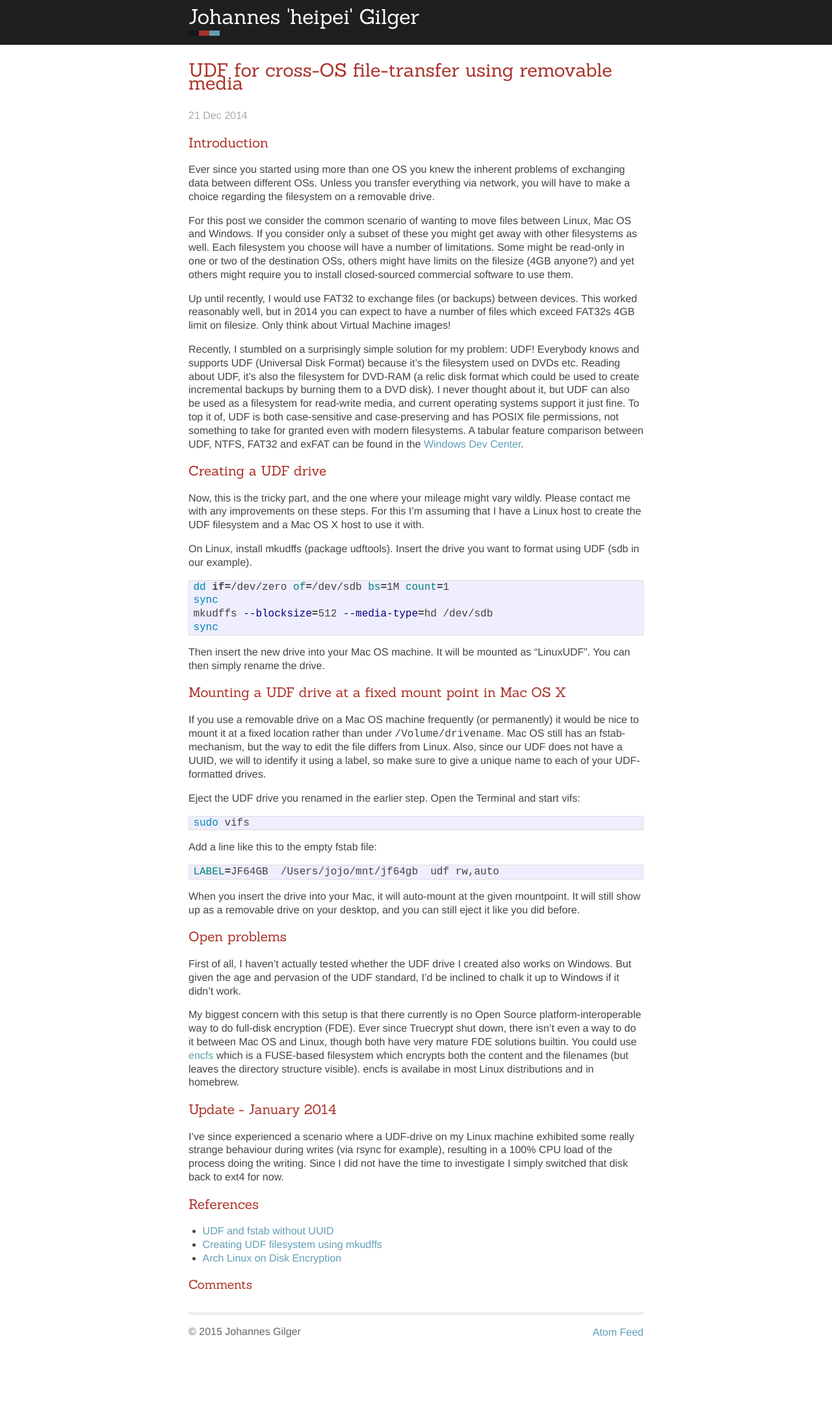
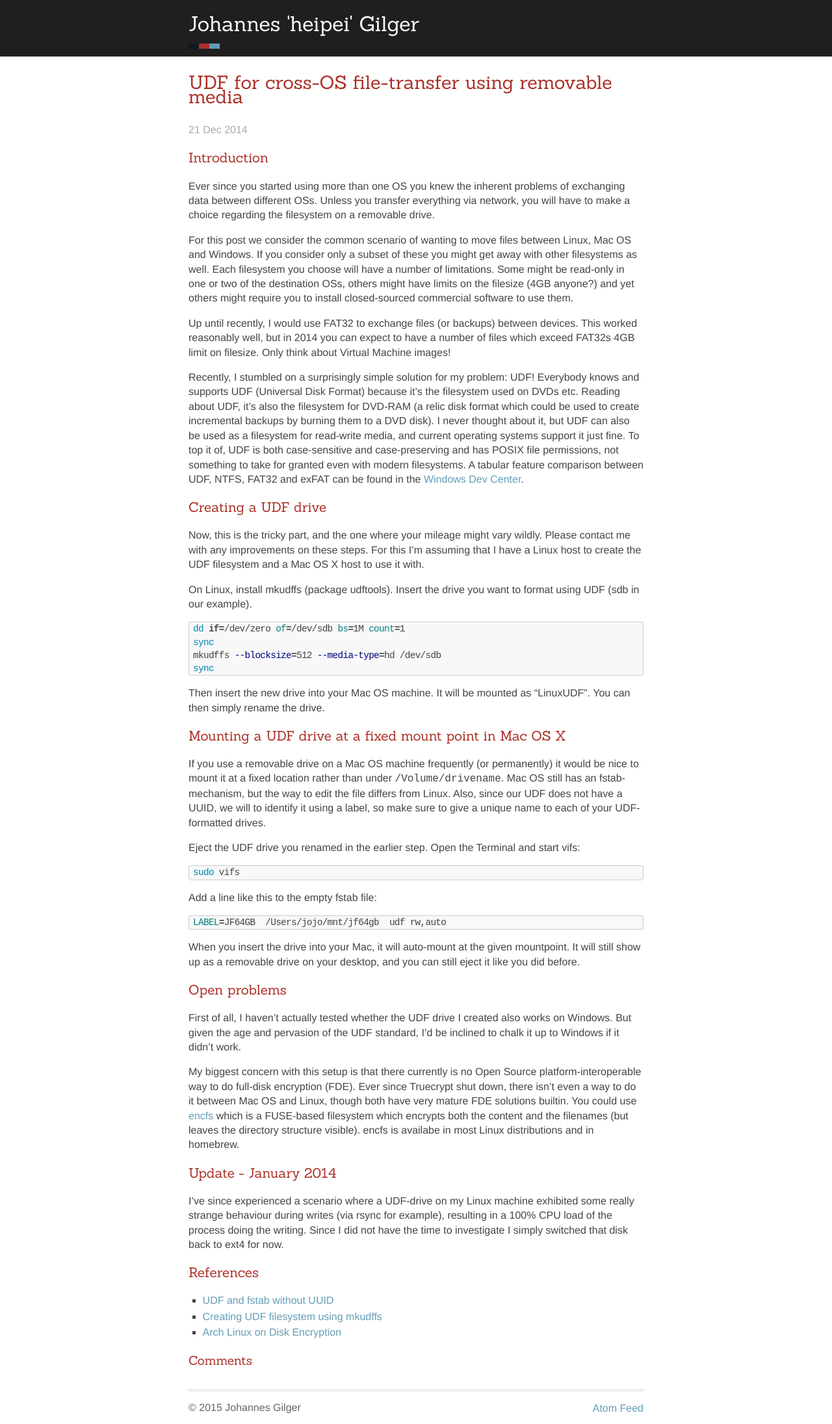
Before and after one commit to heipei/heipei.github.io, a Jekyll site: the page built from _posts/2014-12-21-UDF-for-cross-OS-file-transfer.markdown, in a window 1280 px wide. Shown: the whole page at 65% size. Built offline with Jekyll 4.4.1, drawn with Linux system fonts in a browser that asks for light colours; nearby versions of some CDN libraries; comment, search, counter and statistics services are not loaded; before the commit the page ends 2076 px from its top, so only the background shows below that.

```diff
--- a/_config.yml
+++ b/_config.yml
@@ -1,4 +1,4 @@
 url: http://heipei.github.io
 permalink: pretty
-pygments: true
+highlighter: pygments
 exclude: ['Rakefile.rb', 'CNAME', 'README.markdown']
--- a/_posts/2015-02-26-SSH-Agent-Forwarding-considered-harmful.markdown
+++ b/_posts/2015-02-26-SSH-Agent-Forwarding-considered-harmful.markdown
@@ -70,7 +70,7 @@ OpenSSH has an option called `ProxyCommand`. It works by specifying a
 ProxyCommand to connect to host B. The config would look like this for our
 simple example:
 
-{% highlight bash %}
+{% highlight apache linenos %}
 Host hosta
 	User userfoo
 	Hostname 123.123.123.123
--- a/css/screen.css
+++ b/css/screen.css
@@ -49,10 +49,64 @@ blockquote {
     margin-left:1em;
 }
 
+blockquote p {
+    font-style: italic;
+}
+blockquote{
+    display:block;
+    background: #fff;
+    padding: 15px 20px 15px 45px;
+    margin: 0 0 20px;
+    position: relative;
+
+    /*
+    border-left: 10px solid #ab3027;
+    border-right: 2px solid #ab3027;
+
+    -moz-box-shadow: 2px 2px 15px #ccc;
+    -webkit-box-shadow: 2px 2px 15px #ccc;
+    box-shadow: 2px 2px 15px #ccc;
+    */
+}
+
+blockquote::before{
+    content: "\201C"; /*Unicode for Left Double Quote*/
+
+    /*Font*/
+    font-size: 60px;
+    font-weight: bold;
+    color: #999;
+
+    /*Positioning*/
+    position: absolute;
+    left: 10px;
+    top:5px;
+}
+
+blockquote::after{
+    /*Reset to make sure*/
+    content: "";
+}
+
+blockquote a{
+    text-decoration: none;
+    background: #eee;
+    cursor: pointer;
+    padding: 0 3px;
+    color: #c76c0c;
+}
+
+blockquote a:hover{
+    color: #666;
+}
+
+blockquote em{
+    font-style: italic;
+}
+
 .site {
     max-width: 700px;
     margin: 0em auto 0em auto;
-    line-height: 1.3em;
     padding: 0em 0.5em 0 0.5em;
 }
 
@@ -64,6 +118,7 @@ blockquote {
 
 .header .site .title a {
     color: #ffffff;
+    line-height: 1.3em;
 }
 .header .site .title a:hover, .header .site .title a:visited:hover {
     color: #dddddd;
@@ -147,8 +202,11 @@ div.icons p a:hover {
     float: right;
 }
 
+ul {
+    list-style-type: square;
+}
+
 div.home ul {
-    list-style-type: square;
     margin-bottom: 2em;
     margin-left: 10px;
     padding-left: 10px;
@@ -173,9 +231,14 @@ ul.posts li span.date {
     float: right;
 }
 
+#post {
+    line-height: 1.4em;
+}
+
+ul li {
+    margin-bottom: 2px;
+}
 #post pre {
-    border: 1px solid #ddd;
-    background-color: #eef;
     padding: 0 .4em;
     overflow-x: auto;
     white-space: pre-wrap;
@@ -190,18 +253,11 @@ ul.posts li span.date {
     margin-left: 1.35em;
 }
 
-#post code {
-  padding: 0px;
-  line-height: 1em;
-  text-align: left;
-}
-
-#post pre {
-    border: 1px solid #ddd;
-}
-
 pre, code {
   font-family: 'Ubuntu Mono', monospace;
+  font-size: 0.95em;
+  line-height: 1.4em;
+  letter-spacing: -0.05em;
 }
 
 #post pre.terminal {
@@ -282,3 +338,13 @@ div#profile_picture {
         font-size: 20px;
     }
 }
+
+.highlight .lineno { color: #ccc;
+    display:inline-block;
+    padding: 0 5px;
+    border-right:1px solid #ccc;
+}
+
+.highlight pre code {
+    display: block;
+}
--- a/css/syntax.css
+++ b/css/syntax.css
@@ -1,60 +1,68 @@
-.highlight  { background: #ffffff; }
-.highlight .c { color: #999988; font-style: italic } /* Comment */
-.highlight .err { color: #a61717; background-color: #e3d2d2 } /* Error */
-.highlight .k { font-weight: bold } /* Keyword */
-.highlight .o { font-weight: bold } /* Operator */
-.highlight .cm { color: #999988; font-style: italic } /* Comment.Multiline */
-.highlight .cp { color: #999999; font-weight: bold } /* Comment.Preproc */
-.highlight .c1 { color: #999988; font-style: italic } /* Comment.Single */
-.highlight .cs { color: #999999; font-weight: bold; font-style: italic } /* Comment.Special */
-.highlight .gd { color: #000000; background-color: #ffdddd } /* Generic.Deleted */
-.highlight .gd .x { color: #000000; background-color: #ffaaaa } /* Generic.Deleted.Specific */
-.highlight .ge { font-style: italic } /* Generic.Emph */
-.highlight .gr { color: #aa0000 } /* Generic.Error */
-.highlight .gh { color: #999999 } /* Generic.Heading */
-.highlight .gi { color: #000000; background-color: #ddffdd } /* Generic.Inserted */
-.highlight .gi .x { color: #000000; background-color: #aaffaa } /* Generic.Inserted.Specific */
-.highlight .go { color: #888888 } /* Generic.Output */
-.highlight .gp { color: #555555 } /* Generic.Prompt */
-.highlight .gs { font-weight: bold } /* Generic.Strong */
-.highlight .gu { color: #aaaaaa } /* Generic.Subheading */
-.highlight .gt { color: #aa0000 } /* Generic.Traceback */
-.highlight .kc { font-weight: bold } /* Keyword.Constant */
-.highlight .kd { font-weight: bold } /* Keyword.Declaration */
-.highlight .kp { font-weight: bold } /* Keyword.Pseudo */
-.highlight .kr { font-weight: bold } /* Keyword.Reserved */
-.highlight .kt { color: #445588; font-weight: bold } /* Keyword.Type */
-.highlight .m { color: #009999 } /* Literal.Number */
-.highlight .s { color: #d14 } /* Literal.String */
-.highlight .na { color: #008080 } /* Name.Attribute */
-.highlight .nb { color: #0086B3 } /* Name.Builtin */
-.highlight .nc { color: #445588; font-weight: bold } /* Name.Class */
-.highlight .no { color: #008080 } /* Name.Constant */
-.highlight .ni { color: #800080 } /* Name.Entity */
-.highlight .ne { color: #990000; font-weight: bold } /* Name.Exception */
-.highlight .nf { color: #990000; font-weight: bold } /* Name.Function */
-.highlight .nn { color: #555555 } /* Name.Namespace */
-.highlight .nt { color: #000080 } /* Name.Tag */
-.highlight .nv { color: #008080 } /* Name.Variable */
-.highlight .ow { font-weight: bold } /* Operator.Word */
-.highlight .w { color: #bbbbbb } /* Text.Whitespace */
-.highlight .mf { color: #009999 } /* Literal.Number.Float */
-.highlight .mh { color: #009999 } /* Literal.Number.Hex */
-.highlight .mi { color: #009999 } /* Literal.Number.Integer */
-.highlight .mo { color: #009999 } /* Literal.Number.Oct */
-.highlight .sb { color: #d14 } /* Literal.String.Backtick */
-.highlight .sc { color: #d14 } /* Literal.String.Char */
-.highlight .sd { color: #d14 } /* Literal.String.Doc */
-.highlight .s2 { color: #d14 } /* Literal.String.Double */
-.highlight .se { color: #d14 } /* Literal.String.Escape */
-.highlight .sh { color: #d14 } /* Literal.String.Heredoc */
-.highlight .si { color: #d14 } /* Literal.String.Interpol */
-.highlight .sx { color: #d14 } /* Literal.String.Other */
-.highlight .sr { color: #009926 } /* Literal.String.Regex */
-.highlight .s1 { color: #d14 } /* Literal.String.Single */
-.highlight .ss { color: #990073 } /* Literal.String.Symbol */
-.highlight .bp { color: #999999 } /* Name.Builtin.Pseudo */
-.highlight .vc { color: #008080 } /* Name.Variable.Class */
-.highlight .vg { color: #008080 } /* Name.Variable.Global */
-.highlight .vi { color: #008080 } /* Name.Variable.Instance */
-.highlight .il { color: #009999 } /* Literal.Number.Integer.Long */
+/*
+ * GitHub style for Pygments syntax highlighter, for use with Jekyll
+ * Courtesy of GitHub.com
+ */
+
+.highlight pre, pre, .highlight .hll { background-color: #f8f8f8; border: 1px solid #ccc; padding: 6px 10px; border-radius: 3px; }
+.highlight .c { color: #999988; font-style: italic; }
+.highlight .err { color: #a61717; background-color: #e3d2d2; }
+.highlight .k { font-weight: bold; }
+.highlight .o { font-weight: bold; }
+.highlight .cm { color: #999988; font-style: italic; }
+.highlight .cp { color: #999999; font-weight: bold; }
+.highlight .c1 { color: #999988; font-style: italic; }
+.highlight .cs { color: #999999; font-weight: bold; font-style: italic; }
+.highlight .gd { color: #000000; background-color: #ffdddd; }
+.highlight .gd .x { color: #000000; background-color: #ffaaaa; }
+.highlight .ge { font-style: italic; }
+.highlight .gr { color: #aa0000; }
+.highlight .gh { color: #999999; }
+.highlight .gi { color: #000000; background-color: #ddffdd; }
+.highlight .gi .x { color: #000000; background-color: #aaffaa; }
+.highlight .go { color: #888888; }
+.highlight .gp { color: #555555; }
+.highlight .gs { font-weight: bold; }
+.highlight .gu { color: #800080; font-weight: bold; }
+.highlight .gt { color: #aa0000; }
+.highlight .kc { font-weight: bold; }
+.highlight .kd { font-weight: bold; }
+.highlight .kn { font-weight: bold; }
+.highlight .kp { font-weight: bold; }
+.highlight .kr { font-weight: bold; }
+.highlight .kt { color: #445588; font-weight: bold; }
+.highlight .m { color: #009999; }
+.highlight .s { color: #dd1144; }
+.highlight .n { color: #333333; }
+.highlight .na { color: teal; }
+.highlight .nb { color: #0086b3; }
+.highlight .nc { color: #445588; font-weight: bold; }
+.highlight .no { color: teal; }
+.highlight .ni { color: purple; }
+.highlight .ne { color: #990000; font-weight: bold; }
+.highlight .nf { color: #990000; font-weight: bold; }
+.highlight .nn { color: #555555; }
+.highlight .nt { color: navy; }
+.highlight .nv { color: teal; }
+.highlight .ow { font-weight: bold; }
+.highlight .w { color: #bbbbbb; }
+.highlight .mf { color: #009999; }
+.highlight .mh { color: #009999; }
+.highlight .mi { color: #009999; }
+.highlight .mo { color: #009999; }
+.highlight .sb { color: #dd1144; }
+.highlight .sc { color: #dd1144; }
+.highlight .sd { color: #dd1144; }
+.highlight .s2 { color: #dd1144; }
+.highlight .se { color: #dd1144; }
+.highlight .sh { color: #dd1144; }
+.highlight .si { color: #dd1144; }
+.highlight .sx { color: #dd1144; }
+.highlight .sr { color: #009926; }
+.highlight .s1 { color: #dd1144; }
+.highlight .ss { color: #990073; }
+.highlight .bp { color: #999999; }
+.highlight .vc { color: teal; }
+.highlight .vg { color: teal; }
+.highlight .vi { color: teal; }
+.highlight .il { color: #009999; }
+.highlight .gc { color: #999; background-color: #EAF2F5; }
```
Also changed, not shown: _posts/2015-04-28-SSH-Secure-Networking-Swiss-Army-Knife.markdown (added, +258 -0 lines).
